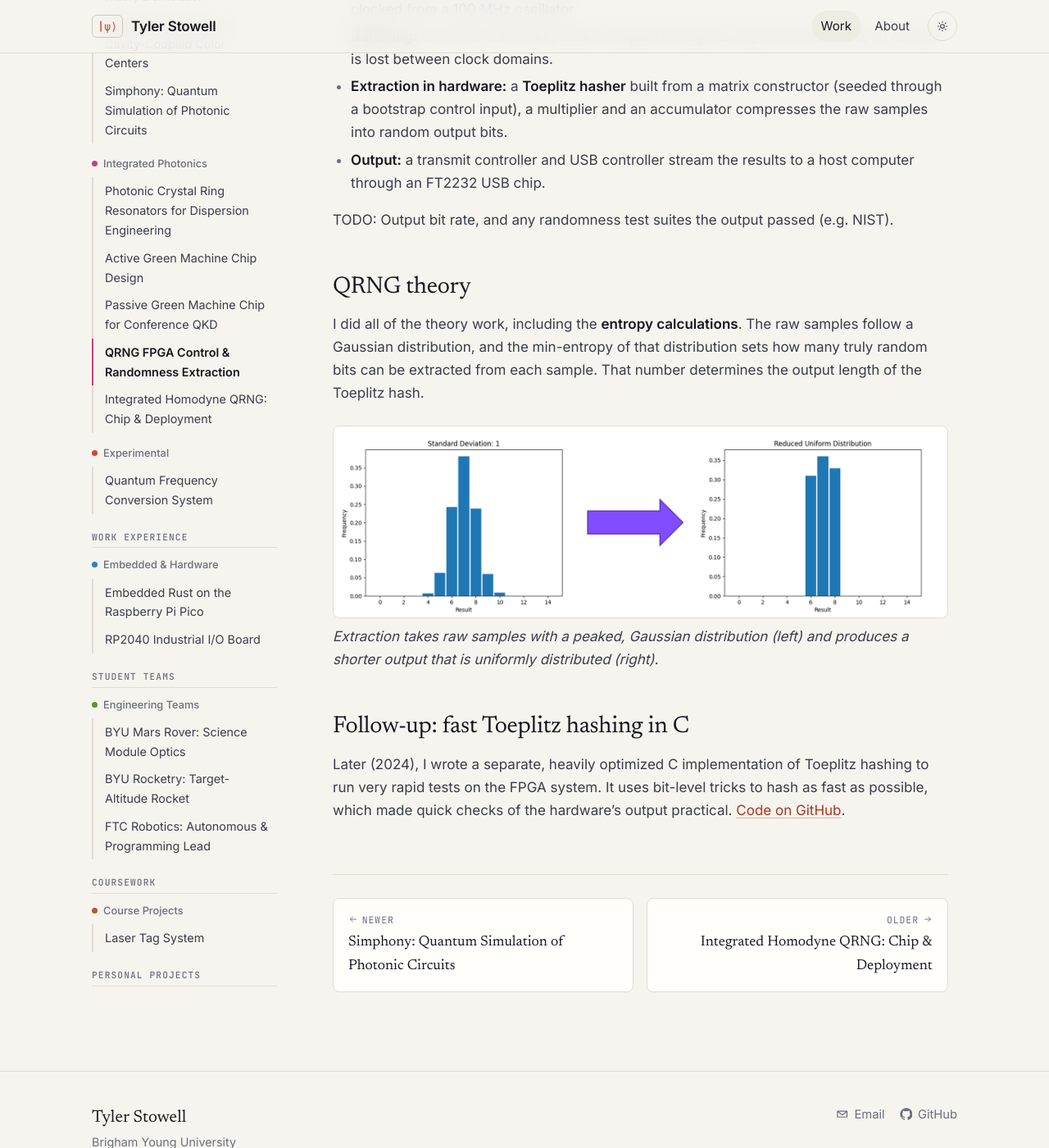
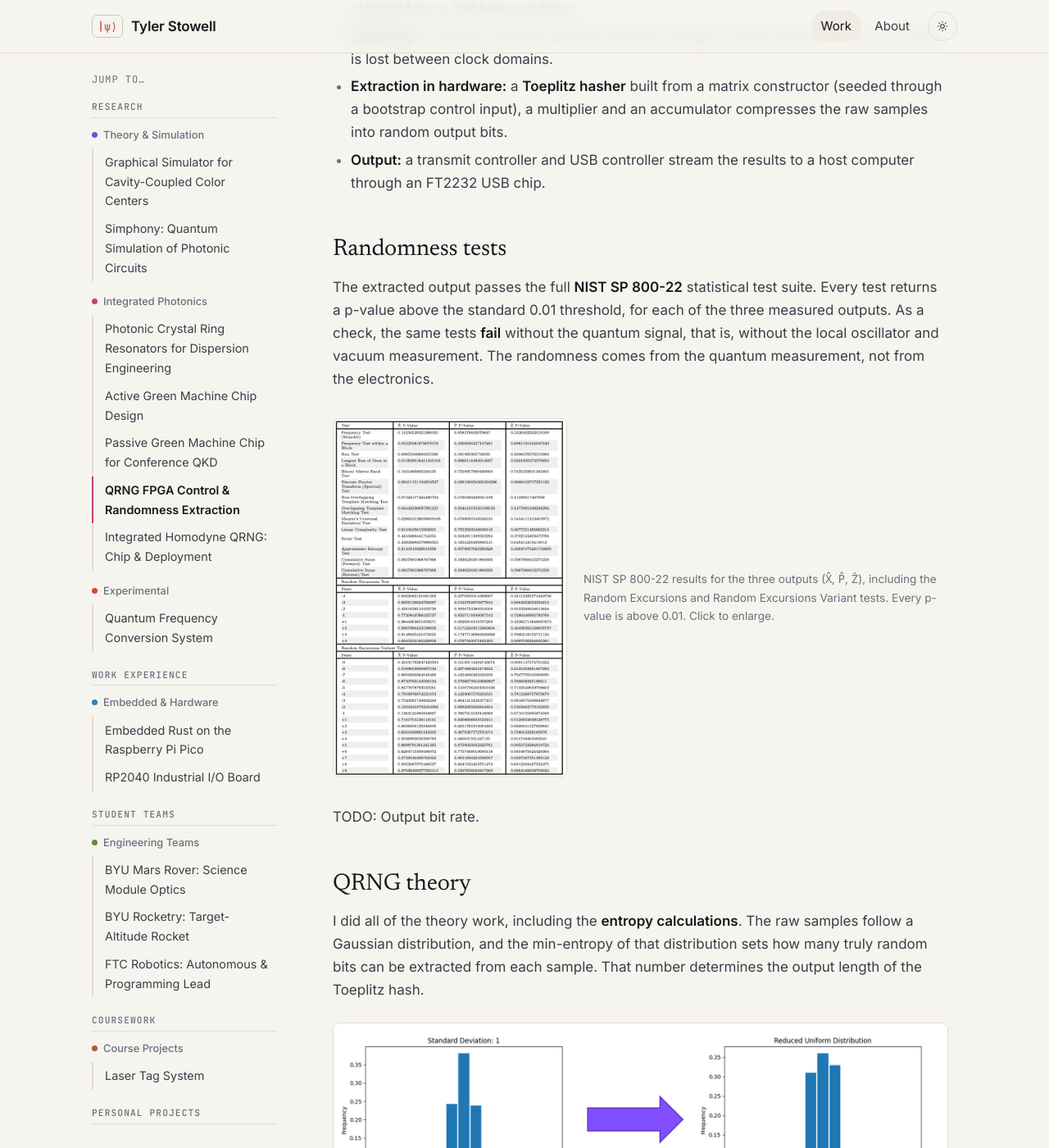
Before and after one commit to tystowell/tystowell.github.io, a Jekyll site: the page built from _projects/qrng-fpga.md, in a window 1280 px wide and 1400 px high, scrolled down 1972 px. Shown: the whole window at 82% size. Built offline with Jekyll 4.4.1, drawn with Linux system fonts in a browser that asks for light colours.

Commit message:
Style changes:

```diff
--- a/_projects/qrng-fpga.md
+++ b/_projects/qrng-fpga.md
@@ -45,7 +45,20 @@
   (seeded through a bootstrap control input), a multiplier and an accumulator compresses the raw samples into random output bits.
 - **Output:** a transmit controller and USB controller stream the results to a host computer through an FT2232 USB chip.
 
-TODO: Output bit rate, and any randomness test suites the output passed (e.g. NIST).
+## Randomness tests
+
+The extracted output passes the full **NIST SP 800-22** statistical test suite. Every test
+returns a p-value above the standard 0.01 threshold, for each of the three measured outputs.
+As a check, the same tests **fail** without the quantum signal, that is, without the local
+oscillator and vacuum measurement. The randomness comes from the quantum measurement, not
+from the electronics.
+
+<figure class="figure-inset">
+  <a href="{{ '/assets/img/projects/toeplitz/nist-results.png' | relative_url }}"><img src="{{ '/assets/img/projects/toeplitz/nist-results.png' | relative_url }}" alt="Table of NIST SP 800-22 test p-values for the X, P and Z outputs, all above 0.01" style="width: min(100%, 300px);"></a>
+  <figcaption>NIST SP 800-22 results for the three outputs (X̂, P̂, Ẑ), including the Random Excursions and Random Excursions Variant tests. Every p-value is above 0.01. Click to enlarge.</figcaption>
+</figure>
+
+TODO: Output bit rate.
 
 ## QRNG theory
 
--- a/assets/css/main.css
+++ b/assets/css/main.css
@@ -214,8 +214,15 @@
   mask-image: linear-gradient(to right, transparent 0%, #000 42%), linear-gradient(to top, transparent 0%, #000 22%);
   animation: hero-settle 2.4s cubic-bezier(.2, .7, .2, 1) both;
 }
-.hero-cinematic .hero-inner { display: block; }
+.hero-cinematic .hero-inner { display: block; max-width: calc(var(--container) + 192px); } /* text sits ~1in further left than the page container */
 .hero-cinematic .hero-text { max-width: 580px; }
+
+/* Hero type rhythm: tight label -> name, then steadily larger steps down the column */
+.hero-text .eyebrow { margin-bottom: 14px; }
+.hero-text .hero-title { line-height: 1.02; margin-bottom: 18px; }
+.hero-text .hero-tagline { line-height: 1.35; margin-bottom: 26px; text-wrap: balance; }
+.hero-text .hero-intro p { margin: 0; }
+.hero-text .hero-actions { margin: 30px 0 22px; }
 .hero-cinematic .hero-text > * { animation: hero-rise .9s cubic-bezier(.2, .7, .2, 1) both; }
 .hero-cinematic .hero-text > :nth-child(2) { animation-delay: .08s; }
 .hero-cinematic .hero-text > :nth-child(3) { animation-delay: .16s; }
```
Also changed, not shown: assets/img/projects/laser-tag/card.jpg, assets/img/projects/laser-tag/gun-side.jpg, assets/img/projects/toeplitz/nist-results.png (added).
